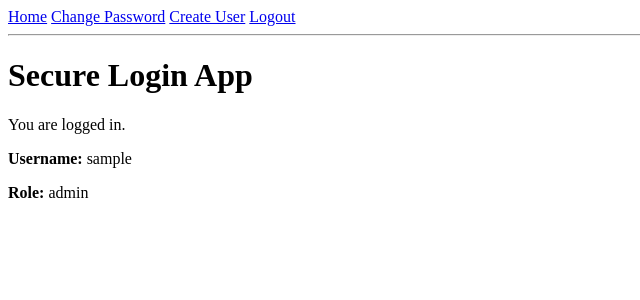
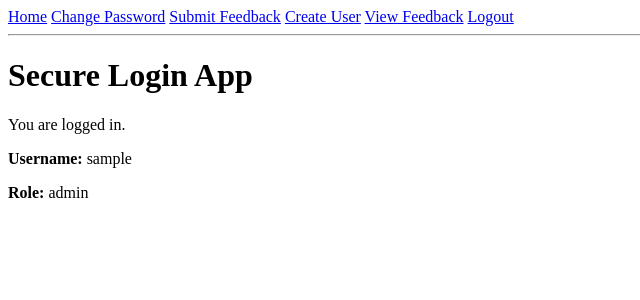
Before and after one commit to phunguyen525/secure-login-app, a Flask app: page / in a window 1280 px wide. Shown: the top 300 px of the page, without its empty margins (0-640 px from the left). Run offline with Flask 3, Linux system fonts and the light colour scheme; the visitor is signed in with stand-in values (Sample User, id 1); data comes from the database, SQL or seed files in the repository.

Commit message:
Add feedback submission and admin feedback list

```diff
--- a/app.py
+++ b/app.py
@@ -192,5 +192,59 @@ def create_user():
     return render_template("create_user.html", user=user)
 
 
+@app.route("/feedback", methods=["GET", "POST"])
+@login_required
+def feedback():
+    user = get_current_user()
+
+    if request.method == "POST":
+        subject = request.form.get("subject", "").strip()
+        message = request.form.get("message", "").strip()
+
+        if subject == "" or message == "":
+            flash("Subject and message are required.")
+            return render_template("feedback_form.html", user=user)
+
+        if len(subject) < 3 or len(subject) > 100:
+            flash("Subject must be between 3 and 100 characters.")
+            return render_template("feedback_form.html", user=user)
+
+        if len(message) < 5 or len(message) > 1000:
+            flash("Message must be between 5 and 1000 characters.")
+            return render_template("feedback_form.html", user=user)
+
+        conn = get_connection()
+        conn.execute(
+            "INSERT INTO feedback (user_id, subject, message) VALUES (?, ?, ?)",
+            (user["id"], subject, message)
+        )
+        conn.commit()
+        conn.close()
+
+        flash("Feedback submitted successfully.")
+        return redirect(url_for("feedback"))
+
+    return render_template("feedback_form.html", user=user)
+
+
+@app.route("/feedback-list")
+@admin_required
+def feedback_list():
+    user = get_current_user()
+
+    conn = get_connection()
+    feedback_items = conn.execute(
+        """
+        SELECT feedback.id, feedback.subject, feedback.message, feedback.created_at, users.username
+        FROM feedback
+        JOIN users ON feedback.user_id = users.id
+        ORDER BY feedback.created_at DESC
+        """
+    ).fetchall()
+    conn.close()
+
+    return render_template("feedback_list.html", user=user, feedback_items=feedback_items)
+
+
 if __name__ == "__main__":
     app.run(debug=True)
--- a/templates/base.html
+++ b/templates/base.html
@@ -13,9 +13,11 @@
 
         {% if session.get('user_id') %}
         <a href="{{ url_for('change_password') }}">Change Password</a>
+        <a href="{{ url_for('feedback') }}">Submit Feedback</a>
 
         {% if session.get('role') == 'admin' %}
         <a href="{{ url_for('create_user') }}">Create User</a>
+        <a href="{{ url_for('feedback_list') }}">View Feedback</a>
         {% endif %}
 
         <a href="{{ url_for('logout') }}">Logout</a>
```
Also changed, not shown: templates/feedback_form.html (+23 -0 lines), templates/feedback_list.html (+29 -0 lines).
